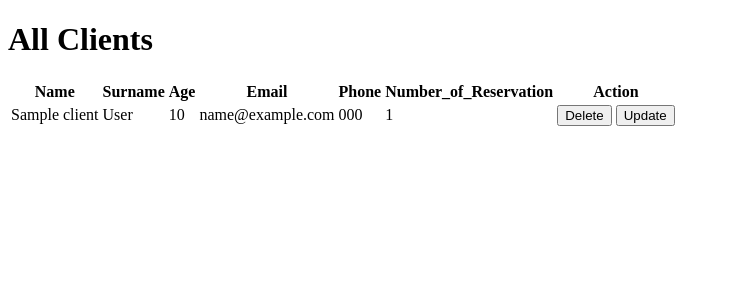
After one commit to AndreiDigit1/Restaurant, a Flask app: template templates/client_page.html in a window 1280 px wide. The commit adds this page. Shown: the top 300 px of the page, without its empty margins (0-730 px from the left). Run offline with Flask 3, Linux system fonts and the light colour scheme; the template is opened without the code that fills it: most values are stand-ins (such as "Sample title", 1, 10 or a date in 2020).

Commit message:
Add update, delete cleints

```diff
--- a/main.py
+++ b/main.py
@@ -26,9 +26,9 @@ def add_clients():
             age = request.form.get("age")
             phone = request.form.get("phone")
             email = request.form.get("email")
-
+            num_reservations = int(request.form.get("num_reservations"))
             # Create a new Client object with form data
-            client = Client(name, surname, age, email, phone)
+            client = Client(name, surname, age, email, phone,num_reservations)
 
             # Append the client to the clients list
             clients.append(client)
@@ -72,25 +72,70 @@ def check_all_status():
 
 @app.route('/search_clients', methods=['GET'])
 def search_clients():
-    search_query = request.args.get('search_name')
+    search_name = request.args.get('search_name')
+    search_reservations = request.args.get('search_reservations')
+    search_phone = request.args.get('search_phone')
 
-    # Search for clients by name
-    search_results = [client for client in clients if client.name == search_query]
+    if search_name:
+        # Search for clients by name
+        search_results = [client for client in clients if client.name == search_name]
+    elif search_reservations:
+        # Convert search_reservations to an integer
+        search_reservations = int(search_reservations)
+        # Search for clients by number of reservations
+        search_results = [client for client in clients if client.num_reservations == search_reservations]
+    elif search_phone:
+        # Search for clients by phone number
+        search_results= [client for client in clients if client.phone == search_phone]
+    else:
+        # No search criteria provided, return all clients
+        search_results = clients
 
-    # Assuming clients have unique names, so there should be only one matching client
-    if search_results:
-        client_id = search_results[0].id  # Get the ID of the matching client
-        # Render search_clients.html with search results and client ID
-        return render_template('search_clients.html', search_results=search_results, search_query=search_query, client_id=client_id)
-    else:
-        # No matching clients found
-        return render_template('search_clients.html', search_results=[], search_query=search_query, client_id=None)
+    # Render the search results template
+    return render_template('search_clients.html', search_results=search_results)
 
+
+# Client page route (to get all clients' data)
 @app.route('/client-page')
 def client_page():
-    client_data = [client.to_dict() for client in clients]
-    return jsonify(client_data)
+    return render_template('client_page.html', clients=clients)
 
+@app.route('/api/delete_client/<int:client_id>', methods=['DELETE'])
+def delete_client_api(client_id):
+    global available_seats
+
+    client = next((client for client in clients if client.id == client_id), None)
+    if client:
+        available_seats += 1
+        clients.remove(client)
+        Client.save_clients_to_file(clients)  # Update the JSON file
+        return jsonify({"message": "Client deleted successfully."}), 200
+    else:
+        return jsonify({"error": "Client not found."}), 404
+
+@app.route('/api/update_client/<int:client_id>', methods=['PUT'])
+def update_client_api(client_id):
+    data = request.json  # Get JSON data from the request body
+    client = next((client for client in clients if client.id == client_id), None)
+    if client:
+        # Update client attributes
+        if 'name' in data:
+            client.name = data['name']
+        if 'surname' in data:
+            client.surname = data['surname']
+        if 'age' in data:
+            client.age = data['age']
+        if 'email' in data:
+            client.email = data['email']
+        if 'phone' in data:
+            client.phone = data['phone']
+
+        # Save updated client list to file
+        Client.save_clients_to_file(clients)
+
+        return jsonify({"message": "Client updated successfully."}), 200
+    else:
+        return jsonify({"error": "Client not found."}), 404
 
 if __name__ == '__main__':
     app.run(debug=True)
--- a/templates/add_client.html
+++ b/templates/add_client.html
@@ -15,6 +15,8 @@
     <input type="tel" id="phone" name="phone" placeholder="Phone">
     <label for="email">Email:</label>
     <input type="email" id="email" name="email" placeholder="Email">
+    <label for="num_reservations">Number of Reservations:</label>
+    <input type="number" id="num_reservations" name="num_reservations" placeholder="Number of Reservations">
     <button type="submit">Login</button>
     </form>
     <a href="{{ url_for('home') }}"><button>Home Page</button></a>
--- /dev/null
+++ b/templates/client_page.html
@@ -0,0 +1,101 @@
+<!DOCTYPE html>
+<html lang="en">
+<head>
+    <meta charset="UTF-8">
+    <meta name="viewport" content="width=device-width, initial-scale=1.0">
+    <title>Clients</title>
+    <script src="https://ajax.googleapis.com/ajax/libs/jquery/3.5.1/jquery.min.js"></script>
+</head>
+<body>
+    <h1>All Clients</h1>
+    <table>
+        <tr>
+            <th>Name</th>
+            <th>Surname</th>
+            <th>Age</th>
+            <th>Email</th>
+            <th>Phone</th>
+            <th>Number_of_Reservation</th>
+            <th>Action</th>
+        </tr>
+        {% for client in clients %}
+        <tr>
+            <td>{{ client.name }}</td>
+            <td>{{ client.surname }}</td>
+            <td>{{ client.age }}</td>
+            <td>{{ client.email }}</td>
+            <td>{{ client.phone }}</td>
+            <td>{{ client.num_reservations }}</td>
+            <td>
+                <!-- Button to trigger delete client method -->
+                <button class="delete-btn" data-id="{{ client.id }}">Delete</button>
+                <!-- Button to trigger update client modal -->
+                <button class="update-btn" data-id="{{ client.id }}">Update</button>
+            </td>
+        </tr>
+        {% endfor %}
+    </table>
+
+    <!-- JavaScript to handle the AJAX request -->
+    <script>
+        $(document).ready(function() {
+            $(".delete-btn").click(function() {
+                var client_id = $(this).data("id");
+                // Confirm deletion
+                var confirmDelete = confirm("Are you sure you want to delete this client?");
+                if (confirmDelete) {
+                    // Send DELETE request to delete client
+                    $.ajax({
+                        type: "DELETE",
+                        url: "/api/delete_client/" + client_id,
+                        success: function(response) {
+                            // Refresh the page after successful deletion
+                            window.location.reload();
+                        },
+                        error: function(xhr, status, error) {
+                            alert("Error deleting client: " + error);
+                        }
+                    });
+                }
+            });
+        });
+    </script>
+
+ <!-- JavaScript to handle the update button click event -->
+    <script>
+        $(document).ready(function() {
+            $(".update-btn").click(function() {
+                var client_id = $(this).data("id");
+                var new_name = prompt("Enter new name:");
+                var new_surname = prompt("Enter new surname:");
+                var new_age = prompt("Enter new age:");
+                var new_email = prompt("Enter new email:");
+                var new_phone = prompt("Enter new phone:");
+
+                var updateData = {};
+                if (new_name) updateData.name = new_name;
+                if (new_surname) updateData.surname = new_surname;
+                if (new_age) updateData.age = new_age;
+                if (new_email) updateData.email = new_email;
+                if (new_phone) updateData.phone = new_phone;
+
+                // Send PUT request to update client
+                $.ajax({
+                    type: "PUT",
+                    url: "/api/update_client/" + client_id,
+                    contentType: "application/json",
+                    data: JSON.stringify(updateData),
+                    success: function(response) {
+                        alert(response.message);
+                        // Refresh the page after successful update
+                        window.location.reload();
+                    },
+                    error: function(xhr, status, error) {
+                        alert("Error updating client: " + error);
+                    }
+                });
+            });
+        });
+    </script>
+</body>
+</html>
```
Also changed, not shown: client.py (+5 -3 lines), templates/all_status.html (+18 -2 lines), templates/search_clients.html (+7 -1 lines).
